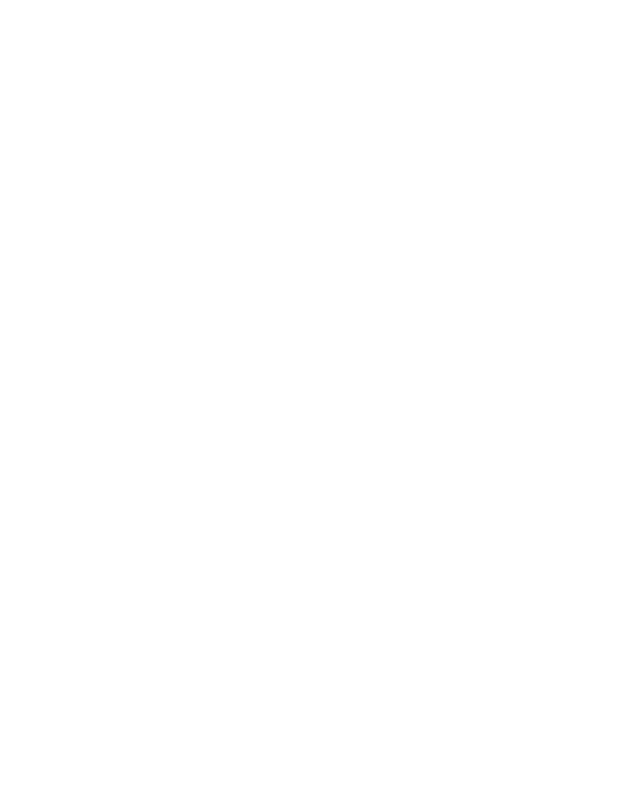
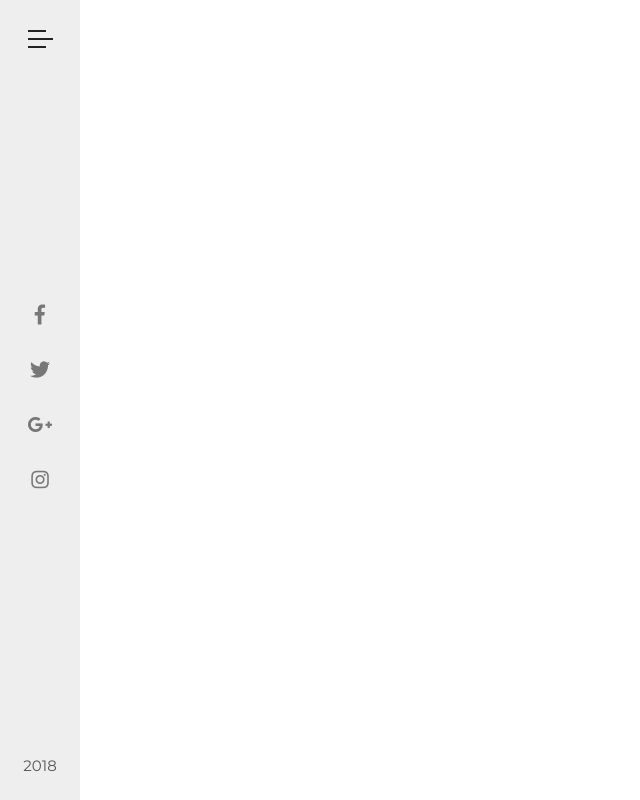
Before and after one commit to benidevo/royal-hotel, a plain HTML site: page index.html in a window 1280 px wide. Shown: the whole page, without its empty margins (0-640 px from the left). Drawn offline with Linux system fonts and the light colour scheme.

Commit message:
add sidebar

```diff
--- a/css/style.css
+++ b/css/style.css
@@ -10,3 +10,65 @@ body {
     font-family: 'Montserrat', sans-serif;
 }
 /* end of common styles */
+/* navbar */
+/* sidebar */
+.sidebar {
+    width: 8rem;
+    height: 100%;
+    background-color: #eee;
+    position: fixed;
+    display: flex;
+    flex-direction: column;
+    justify-content: space-between;
+    align-items: center;
+    z-index: 10;
+}
+
+.menu-icon {
+    margin-top: 3rem;
+    cursor: pointer;
+}
+
+.line {
+    height: .2rem;
+    width: 2.5rem;
+    background-color: #222;
+    margin-bottom: .6rem;
+}
+
+.line-1, .line-3 {
+    width: 1.8rem;
+    transition: all .4s;
+}
+
+.menu-icon:hover .line {
+    width: 2.5rem;
+}
+
+.social-icons-list {
+    list-style: none;
+    padding: 0;
+    height: 25rem;
+    display: flex;
+    flex-direction: column;
+    justify-content: space-evenly;
+    align-items: center;
+}
+
+.social-link {
+    font-size: 2rem;
+    color: #777;
+    transition: color .3s;
+}
+
+.social-link:hover {
+    color: #deaa86;
+}
+
+.year {
+    margin-bottom: 1rem;
+    font-size: 1.5rem;
+    color: #555;
+}
+/* end of sidebar */
+/* end of navbar */
--- a/index.html
+++ b/index.html
@@ -13,6 +13,43 @@
 </head>
 <body>
 
+    <!-- navbar  -->
+    <nav class="navbar">
+
+        <input type="checkbox" class="checkbox" id="click" hidden>
+
+        <!-- sidebar -->
+        <div class="sidebar">
+            <label for="click">
+                <div class="menu-icon">
+                    <div class="line line-1"></div>
+                    <div class="line line-2"></div>
+                    <div class="line line-3"></div>
+                </div>
+            </label>
+
+            <ul class="social-icons-list">
+                <li>
+                    <a href="#" class="social-link"><i class="fab fa-facebook-f"></i></a>
+                </li>
+                <li>
+                    <a href="#" class="social-link"><i class="fab fa-twitter"></i></a>
+                </li>
+                <li>
+                    <a href="#" class="social-link"><i class="fab fa-google-plus-g"></i></a>
+                </li>
+                <li>
+                    <a href="#" class="social-link"><i class="fab fa-instagram"></i></a>
+                </li>
+            </ul>
+
+            <div class="year">
+                <p>2018</p>
+            </div>
+        </div>
+        <!-- end of sidebar -->
+    </nav>
+    <!-- end of navbar  -->
 
 
 </body>
```
